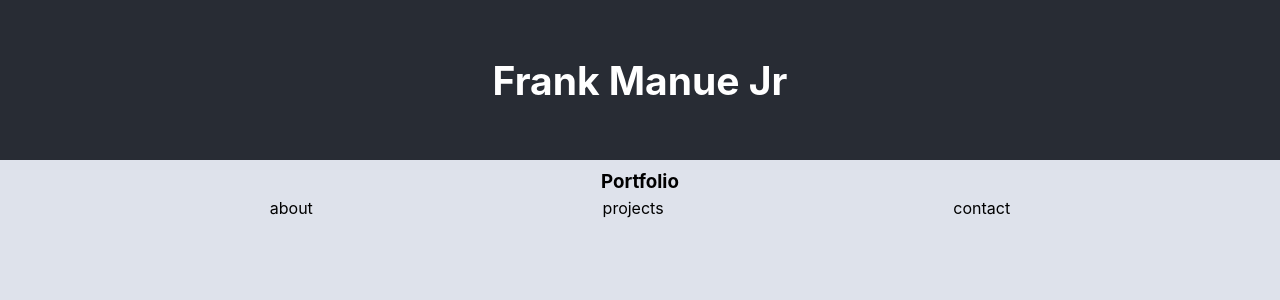
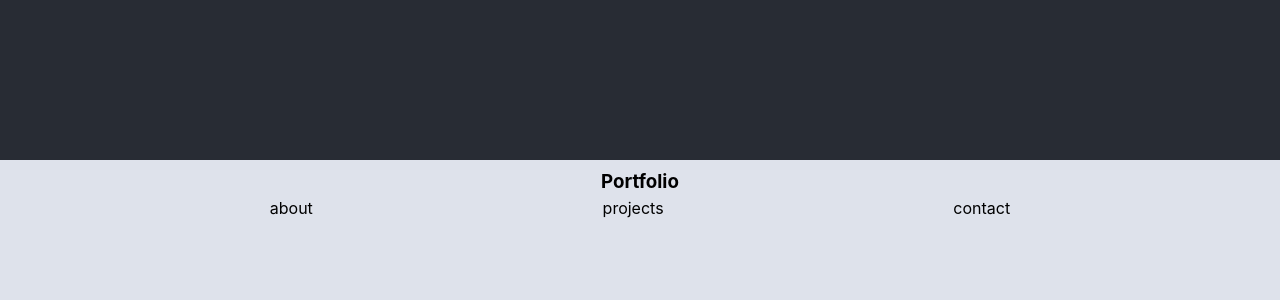
Before and after one commit to L0N/porforlio, a React (Create React App) app: page / in a window 1280 px wide. Shown: the top 300 px of the page. Built offline with nearby package versions, Linux system fonts and the light colour scheme.

Commit message:
Update App.js

```diff
--- a/src/App.js
+++ b/src/App.js
@@ -3,6 +3,7 @@ import { Component } from 'react';
 import { About } from './components/about'
 import { Projects } from './components/projects'
 import { Contact } from './components/contact'
+import headerComponent from './components/header'
 
 class App extends Component {
 
@@ -55,7 +56,7 @@ class App extends Component {
     return (
       <div className="App">
         <header className="App-header">
-          <h2 className="portfolio-title">Frank Manue Jr</h2>
+          < headerComponent />
         </header>
         <main className="main-section">
           <h3>Portfolio</h3>
@@ -94,6 +95,9 @@ class App extends Component {
               ""
             }
           </div>
+          <div>
+            < books />
+          </div>
         </main>
       </div>
     );
```
